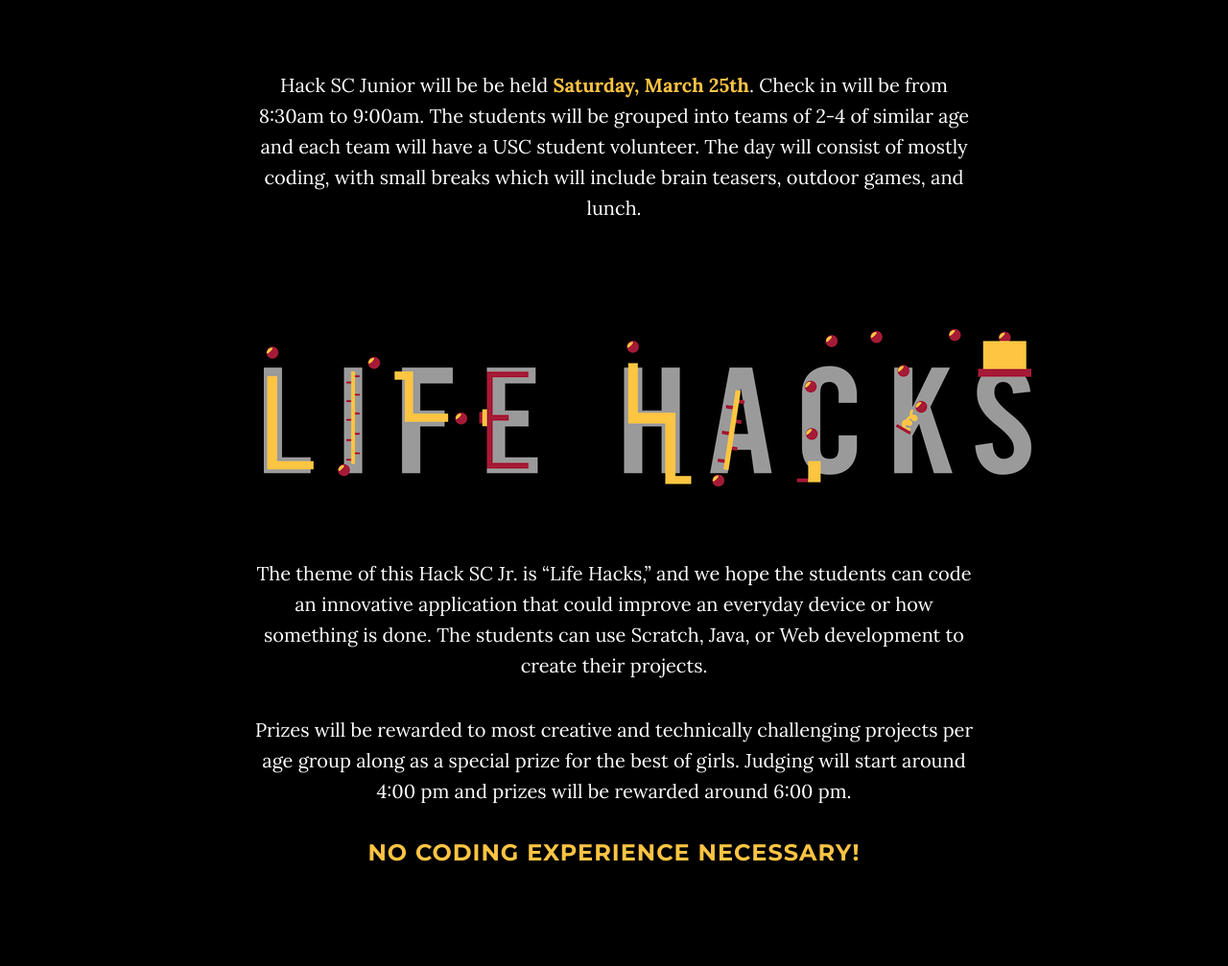
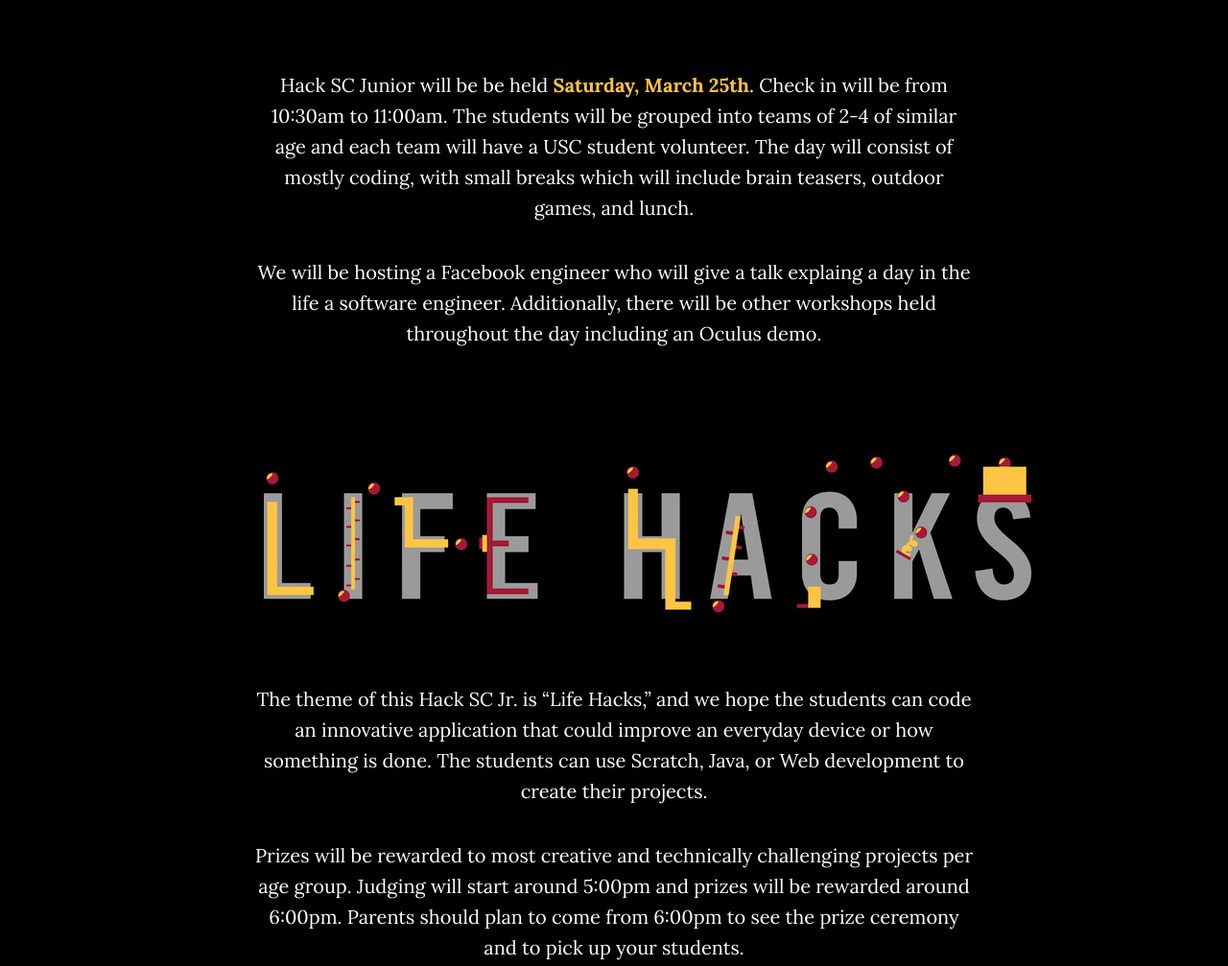
Before and after one commit to osagero1996/hackscjrtemp, a website: page public/index.html in a window 1280 px wide. Shown: the part 802-1809 px from the top of the page at 96% size. Drawn offline with nearby package versions, Linux system fonts and the light colour scheme.

Commit message:
changed times

```diff
--- a/public/index.html
+++ b/public/index.html
@@ -94,7 +94,8 @@
     <section id="about" class="container content-section text-center">
         <div class="row">
             <div class="col-lg-8 col-lg-offset-2">
-                <p>Hack SC Junior will be be held <b>Saturday, March 25th</b>. Check in will be from 8:30am to 9:00am. The students will be grouped into teams of 2-4 of similar age and each team will have a USC student volunteer. The day will consist of mostly coding, with small breaks which will include brain teasers, outdoor games, and lunch. </p>
+                <p>Hack SC Junior will be be held <b>Saturday, March 25th</b>. Check in will be from 10:30am to 11:00am. The students will be grouped into teams of 2-4 of similar age and each team will have a USC student volunteer. The day will consist of mostly coding, with small breaks which will include brain teasers, outdoor games, and lunch. </p>
+                <p>We will be hosting a Facebook engineer who will give a talk explaing a day in the life a software engineer. Additionally, there will be other workshops held throughout the day including an Oculus demo.</p>
             </div>
         </div>
     </section>
@@ -116,7 +117,7 @@
             <div class="col-lg-8 col-lg-offset-2">
                 <p>The theme of this Hack SC Jr. is “Life Hacks,” and we hope the students can code an innovative application that could improve an everyday device or how something is done. The students can use Scratch, Java, or Web development to create their projects.</p>
 
-                <p>Prizes will be rewarded to most creative and technically challenging projects per age group along as a special prize for the best of girls. Judging will start around 4:00 pm and prizes will be rewarded around 6:00 pm. </p>
+                <p>Prizes will be rewarded to most creative and technically challenging projects per age group. Judging will start around 5:00pm and prizes will be rewarded around 6:00pm. Parents should plan to come from 6:00pm to see the prize ceremony and to pick up your students.</p>
 
                 <h3 id="myYellow"> No coding experience necessary! </h3>
             </div>
```
